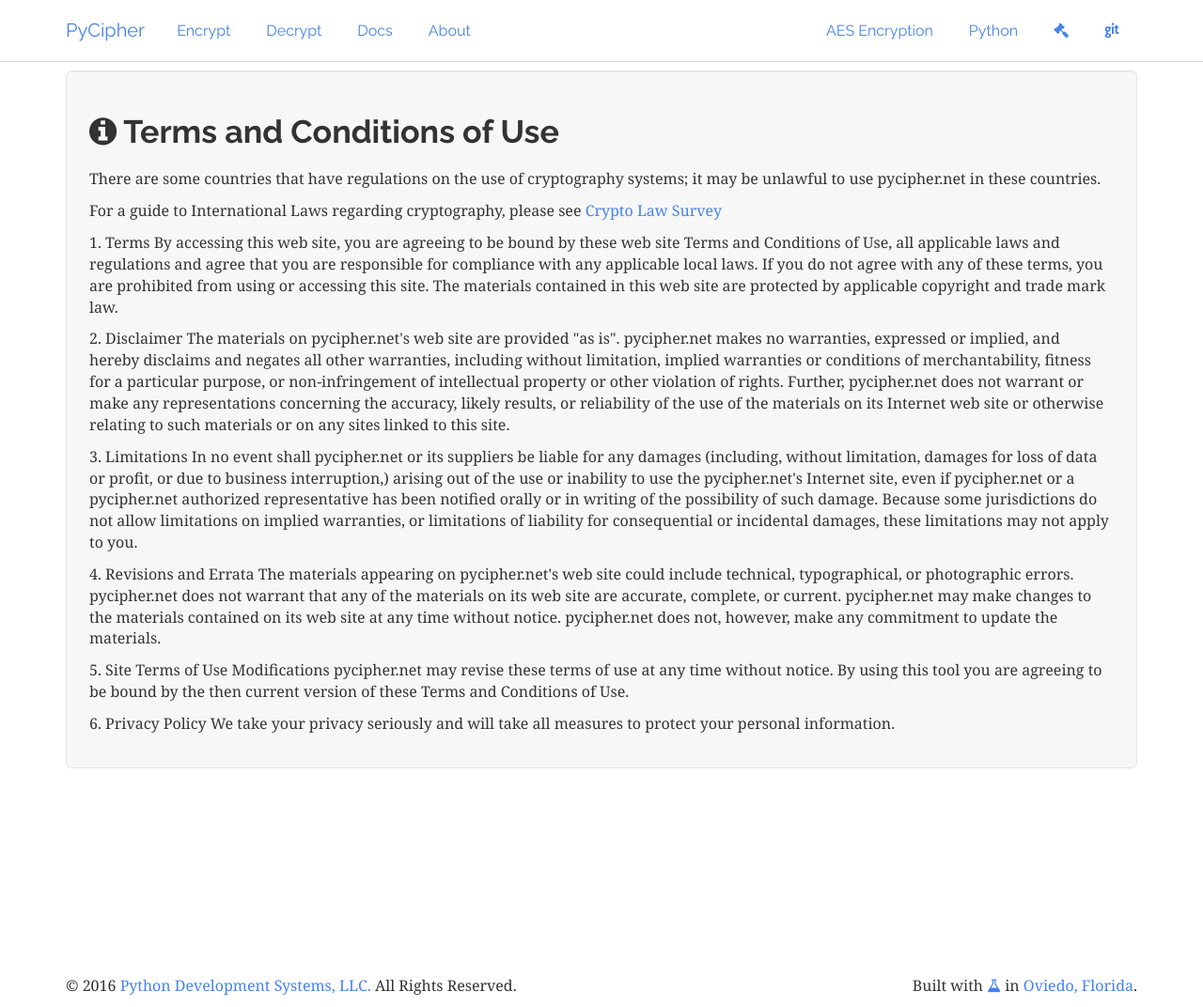
After one commit to craigderington/encrypted, a Flask app: page /tos in a window 1280 px wide. The commit adds this page. Shown: the whole page at 94% size. Run offline with Flask 2, Linux system fonts and the light colour scheme; some libraries are stand-ins or nearby versions.

Commit message:
Add TOS and reconfig layout + new header.

```diff
--- a/app.py
+++ b/app.py
@@ -96,6 +96,13 @@ def docs():
     )
 
 
+@app.route('/tos', methods=['GET'])
+def tos():
+    return render_template(
+        'tos.html'
+    )
+
+
 if __name__ == '__main__':
     app.run(
         '0.0.0.0',
--- a/templates/layout.html
+++ b/templates/layout.html
@@ -1,8 +1,12 @@
 <!DOCTYPE html>
     <html lang="en">
         <head>
+            <title>PyCipher.net &raquo; Encrypt and Decrypt Your Input &raquo; Python Development Systems, LLC.</title>
             <meta charset="UTF-8">
-            <title>PyCipher.net &raquo; Encrypt and Decrypt Your Input &raquo; Python Development Systems, LLC.</title>
+            <meta name="Description" content="Encrypt Your Input Online" />
+            <meta name="author" content="Author: Python Development Systems, LLC" />
+            <meta name="google-site-verification" content="ggPQGThyOMfVuwI-iLicnGvXV3AKrWv1TCIVsEdvrtw" />
+            <meta name="keywords" content="encrypt, decrypt, encode, decode, AES encryption, PCI Level 1 Encryption, encrypt your input, advanced encryption standard, payment card industry encryption, python, pycrypto, hashlib, AES, crytpo utils, pycipher, cipher" />
             <link rel="stylesheet" href="{{ url_for('static', filename='css/bootstrap.min.css') }}" type="text/css">
             <link rel="stylesheet" href="//maxcdn.bootstrapcdn.com/font-awesome/4.6.3/css/font-awesome.min.css" type="text/css">
             <style>
@@ -40,6 +44,7 @@
                         <ul class="nav navbar-nav navbar-right">
                             <li><a href="{{ url_for('aes') }}">AES Encryption</a></li>
                             <li><a href="https://www.python.org" target="_blank">Python</a></li>
+                            <li><a href="{{ url_for('tos') }}"><i class="fa fa-legal"></i></a></li>
                             <li><a href="https://github.com/craigderington/pycipher"
                                    target="_blank"
                                    title="Get Source Code">
@@ -69,7 +74,7 @@
 
 
 
-                <footer style="margin-top:150px;">
+                <footer style="margin-top:200px;">
                     <div class="row">
                         <div class="col-lg-12">
                             <p>&copy; 2016 <a href="http://www.python-development-systems.com" target="_blank">Python Development Systems, LLC.</a>  All Rights Reserved.
--- /dev/null
+++ b/templates/tos.html
@@ -0,0 +1,48 @@
+{% extends "layout.html" %}
+
+    {% block body %}
+
+        <div class="row">
+            <div class="col-lg-12">
+                <div class="well well-lg">
+                    <h2 style="margin-bottom:20px;"><i class="fa fa-info-circle"></i> Terms and Conditions of Use</h2>
+
+                        <p>There are some countries that have regulations on the use of cryptography systems; it may be unlawful to use pycipher.net in these countries.
+
+                        <p>For a guide to International Laws regarding cryptography, please see <a href="http://www.cryptolaw.org/" target="_blank">Crypto Law Survey</a>
+
+                        <p>1. Terms
+
+                        By accessing this web site, you are agreeing to be bound by these web site Terms and Conditions of Use, all applicable laws and regulations and agree that you are responsible for compliance with any applicable local laws. If you do not agree with any of these terms, you are prohibited from using or accessing this site. The materials contained in this web site are protected by applicable copyright and trade mark law.
+                        </p>
+
+                        <p>2. Disclaimer
+
+                        The materials on pycipher.net's web site are provided "as is". pycipher.net makes no warranties, expressed or implied, and hereby disclaims and negates all other warranties, including without limitation, implied warranties or conditions of merchantability, fitness for a particular purpose, or non-infringement of intellectual property or other violation of rights. Further, pycipher.net does not warrant or make any representations concerning the accuracy, likely results, or reliability of the use of the materials on its Internet web site or otherwise relating to such materials or on any sites linked to this site.
+                        </p>
+
+                        <p>3. Limitations
+
+                        In no event shall pycipher.net or its suppliers be liable for any damages (including, without limitation, damages for loss of data or profit, or due to business interruption,) arising out of the use or inability to use the pycipher.net's Internet site, even if pycipher.net or a pycipher.net authorized representative has been notified orally or in writing of the possibility of such damage. Because some jurisdictions do not allow limitations on implied warranties, or limitations of liability for consequential or incidental damages, these limitations may not apply to you.
+                        </p>
+
+                        <p>4. Revisions and Errata
+
+                        The materials appearing on pycipher.net's web site could include technical, typographical, or photographic errors. pycipher.net does not warrant that any of the materials on its web site are accurate, complete, or current. pycipher.net may make changes to the materials contained on its web site at any time without notice. pycipher.net does not, however, make any commitment to update the materials.
+                        </p>
+
+                        <p>5. Site Terms of Use Modifications
+
+                        pycipher.net may revise these terms of use at any time without notice. By using this tool you are agreeing to be bound by the then current version of these Terms and Conditions of Use.
+                        </p>
+
+                        <p>6. Privacy Policy
+
+                        We take your privacy seriously and will take all measures to protect your personal information.
+                        </p>
+                </div>
+            </div>
+        </div>
+
+
+    {% endblock %}
```
